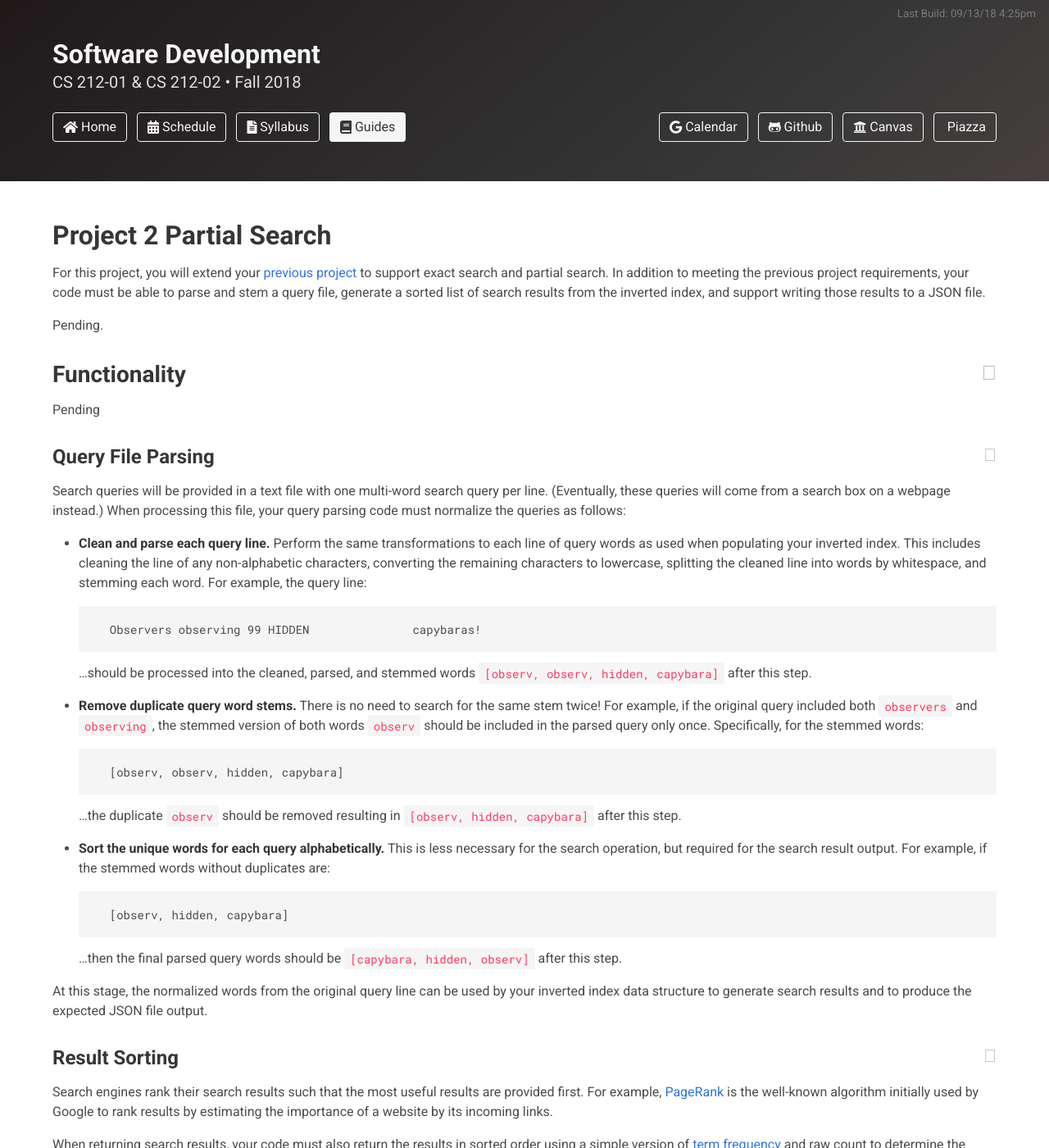
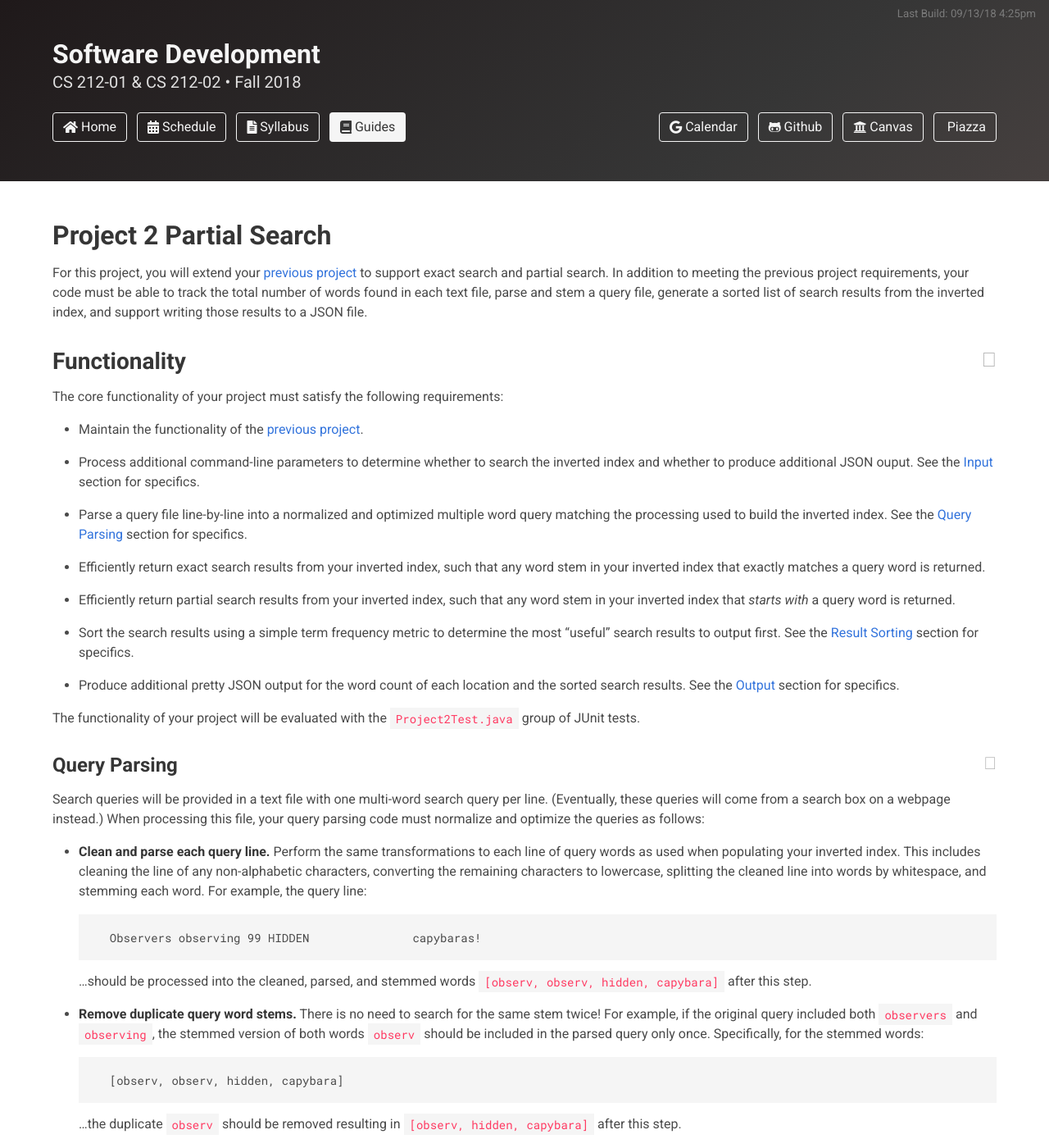
Before and after one commit to usf-cs212-fall2018/usf-cs212-fall2018.github.io, a Jekyll site: the page built from _posts/2018-09-12-project-2.md, in a window 1280 px wide and 1400 px high. Shown: the whole window at 82% size. Built offline with Jekyll 4.4.1, drawn with Linux system fonts in a browser that asks for light colours; nearby versions of some CDN libraries.

Commit message:
Finished functionality.

```diff
--- a/_posts/2018-09-12-project-2.md
+++ b/_posts/2018-09-12-project-2.md
@@ -5,17 +5,31 @@ layout: default
 categories: writeups
 ---
 
-For this project, you will extend your [previous project]({% post_url 2018-08-27-project-1 %}) to support exact search and partial search. In addition to meeting the previous project requirements, your code must be able to parse and stem a query file, generate a sorted list of search results from the inverted index, and support writing those results to a JSON file.
-
-Pending.
+For this project, you will extend your [previous project]({% post_url 2018-08-27-project-1 %}) to support exact search and partial search. In addition to meeting the previous project requirements, your code must be able to track the total number of words found in each text file, parse and stem a query file, generate a sorted list of search results from the inverted index, and support writing those results to a JSON file.
 
 {% include section.html level="h2" name="Functionality" %}
 
-Pending
+The core functionality of your project must satisfy the following requirements:
 
-{% include section.html level="h3" name="Query File Parsing" %}
+  - Maintain the functionality of the [previous project]({% post_url 2018-08-27-project-1 %}).
 
-Search queries will be provided in a text file with one multi-word search query per line. (Eventually, these queries will come from a search box on a webpage instead.) When processing this file, your query parsing code must normalize the queries as follows:
+  - Process additional command-line parameters to determine whether to search the inverted index and whether to produce additional JSON ouput. See the [Input](#input) section for specifics.
+
+  - Parse a query file line-by-line into a normalized and optimized multiple word query matching the processing used to build the inverted index. See the [Query Parsing](#query-parsing) section for specifics.
+
+  - Efficiently return exact search results from your inverted index, such that any word stem in your inverted index that exactly matches a query word is returned.
+
+  - Efficiently return partial search results from your inverted index, such that any word stem in your inverted index that *starts with* a query word is returned.
+
+  - Sort the search results using a simple term frequency metric to determine the most "useful" search results to output first. See the [Result Sorting](#result-sorting) section for specifics.
+
+  - Produce additional pretty JSON output for the word count of each location and the sorted search results. See the [Output](#output) section for specifics.
+
+The functionality of your project will be evaluated with the `Project2Test.java` group of JUnit tests.
+
+{% include section.html level="h3" name="Query Parsing" %}
+
+Search queries will be provided in a text file with one multi-word search query per line. (Eventually, these queries will come from a search box on a webpage instead.) When processing this file, your query parsing code must normalize and optimize the queries as follows:
 
   - **Clean and parse each query line.** Perform the same transformations to each line of query words as used when populating your inverted index. This includes cleaning the line of any non-alphabetic characters, converting the remaining characters to lowercase, splitting the cleaned line into words by whitespace, and stemming each word. For example, the query line:
 
```
